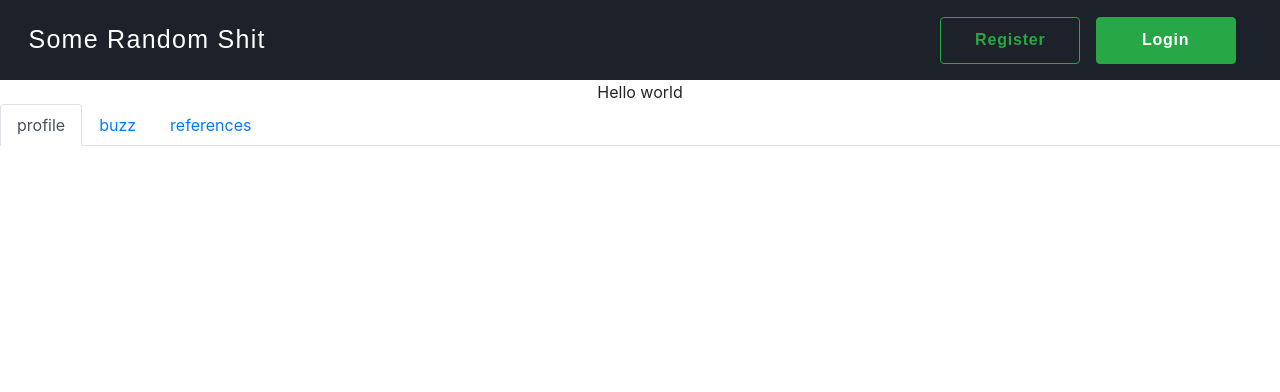
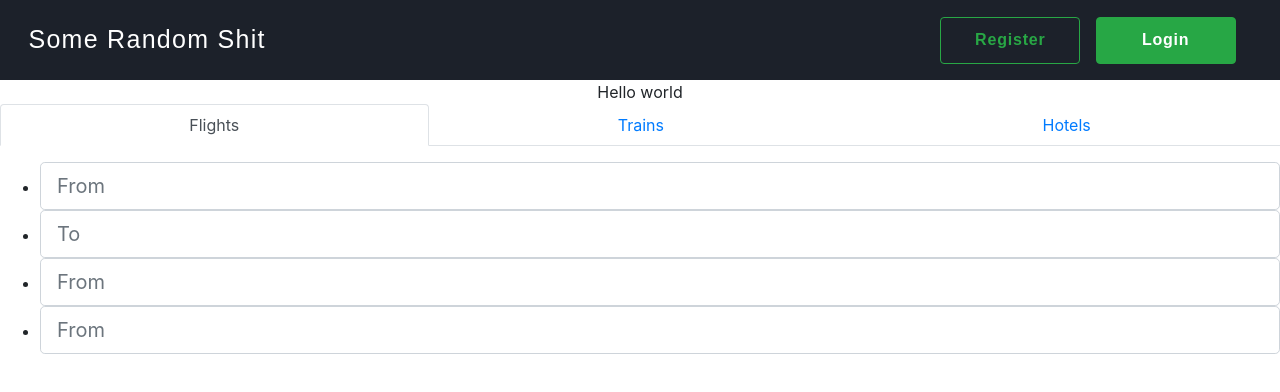
Before and after one commit to raunakbasu/cs_207_travel, a React (Create React App) app in the folder client/: page / in a window 1280 px wide. Shown: the top 392 px of the page. Built offline with nearby package versions, Linux system fonts and the light colour scheme.

Commit message:
Edit Landing page

```diff
--- a/client/src/components/Landing.js
+++ b/client/src/components/Landing.js
@@ -1,4 +1,5 @@
 import React, { Component } from "react";
+import axios from "axios";
 
 class Landing extends Component {
   render() {
@@ -6,43 +7,138 @@ class Landing extends Component {
       <div className="landing">
         <div className="landing_first">Hello world</div>
         <div className="landing_search">
-          <ul class="nav nav-tabs" role="tablist">
-            <li class="nav-item">
+          <div class="col-xs-12 ">
+            <nav>
+              <div
+                className="nav nav-tabs nav-fill"
+                id="nav-tab"
+                role="tablist"
+              >
                 <a
-                class="nav-link active"
-                href="#profile"
+                  className="nav-item nav-link active"
+                  id="nav-home-tab"
+                  data-toggle="tab"
+                  href="#nav-home"
                   role="tab"
+                  aria-controls="nav-home"
+                  aria-selected="true"
+                >
+                  Flights
+                </a>
+                <a
+                  className="nav-item nav-link"
+                  id="nav-profile-tab"
                   data-toggle="tab"
+                  href="#nav-profile"
+                  role="tab"
+                  aria-controls="nav-profile"
+                  aria-selected="false"
                 >
-                profile
+                  Trains
                 </a>
+                <a
+                  className="nav-item nav-link"
+                  id="nav-contact-tab"
+                  data-toggle="tab"
+                  href="#nav-contact"
+                  role="tab"
+                  aria-controls="nav-contact"
+                  aria-selected="false"
+                >
+                  Hotels
+                </a>
+              </div>
+            </nav>
+            <div className="tab-content py-3 px-3 px-sm-0" id="nav-tabContent">
+              <div
+                className="tab-pane fade show active"
+                id="nav-home"
+                role="tabpanel"
+                aria-labelledby="nav-home-tab"
+              >
+                <ul className="bullshit_one">
+                  <li className="bullshit_one_1">
+                    <input
+                      className="form-control form-control-lg text-field"
+                      placeholder="From"
+                      name="from"
+                      onChange={this.onChange}
+                    />
                   </li>
-            <li class="nav-item">
-              <a class="nav-link" href="#buzz" role="tab" data-toggle="tab">
-                buzz
-              </a>
+                  <li className="bullshit_one_1">
+                  <input
+                    className="form-control form-control-lg text-field"
+                    placeholder="To"
+                    name="to"
+                    onChange={this.onChange}
+                  />
                   </li>
-            <li class="nav-item">
-              <a
-                class="nav-link"
-                href="#references"
-                role="tab"
-                data-toggle="tab"
-              >
-                references
-              </a>
+                  <li className="bullshit_one_1">
+                  <input
+                    className="form-control form-control-lg text-field"
+                    placeholder="From"
+                    name="from"
+                    onChange={this.onChange}
+                  />
+                  </li>
+                  <li className="bullshit_one_1">
+                  <input
+                    className="form-control form-control-lg text-field"
+                    placeholder="From"
+                    name="from"
+                    onChange={this.onChange}
+                  />
                   </li>
                 </ul>
-
-          <div class="tab-content">
-            <div role="tabpanel" class="tab-pane fade in active" id="profile">
-              ...
               </div>
-            <div role="tabpanel" class="tab-pane fade" id="buzz">
-              bbb
+              <div
+                className="tab-pane fade"
+                id="nav-profile"
+                role="tabpanel"
+                aria-labelledby="nav-profile-tab"
+              >
+                Et et consectetur ipsum labore excepteur est proident excepteur
+                ad velit occaecat qui minim occaecat veniam. Fugiat veniam
+                incididunt anim aliqua enim pariatur veniam sunt est aute sit
+                dolor anim. Velit non irure adipisicing aliqua ullamco irure
+                incididunt irure non esse consectetur nostrud minim non minim
+                occaecat. Amet duis do nisi duis veniam non est eiusmod tempor
+                incididunt tempor dolor ipsum in qui sit. Exercitation mollit
+                sit culpa nisi culpa non adipisicing reprehenderit do dolore.
+                Duis reprehenderit occaecat anim ullamco ad duis occaecat ex.
               </div>
-            <div role="tabpanel" class="tab-pane fade" id="references">
-              ccc
+              <div
+                className="tab-pane fade"
+                id="nav-contact"
+                role="tabpanel"
+                aria-labelledby="nav-contact-tab"
+              >
+                Et et consectetur ipsum labore excepteur est proident excepteur
+                ad velit occaecat qui minim occaecat veniam. Fugiat veniam
+                incididunt anim aliqua enim pariatur veniam sunt est aute sit
+                dolor anim. Velit non irure adipisicing aliqua ullamco irure
+                incididunt irure non esse consectetur nostrud minim non minim
+                occaecat. Amet duis do nisi duis veniam non est eiusmod tempor
+                incididunt tempor dolor ipsum in qui sit. Exercitation mollit
+                sit culpa nisi culpa non adipisicing reprehenderit do dolore.
+                Duis reprehenderit occaecat anim ullamco ad duis occaecat ex.
+              </div>
+              <div
+                className="tab-pane fade"
+                id="nav-about"
+                role="tabpanel"
+                aria-labelledby="nav-about-tab"
+              >
+                Et et consectetur ipsum labore excepteur est proident excepteur
+                ad velit occaecat qui minim occaecat veniam. Fugiat veniam
+                incididunt anim aliqua enim pariatur veniam sunt est aute sit
+                dolor anim. Velit non irure adipisicing aliqua ullamco irure
+                incididunt irure non esse consectetur nostrud minim non minim
+                occaecat. Amet duis do nisi duis veniam non est eiusmod tempor
+                incididunt tempor dolor ipsum in qui sit. Exercitation mollit
+                sit culpa nisi culpa non adipisicing reprehenderit do dolore.
+                Duis reprehenderit occaecat anim ullamco ad duis occaecat ex.
+              </div>
             </div>
           </div>
         </div>
```
Lines whose indentation alone changed are shown as unchanged.
